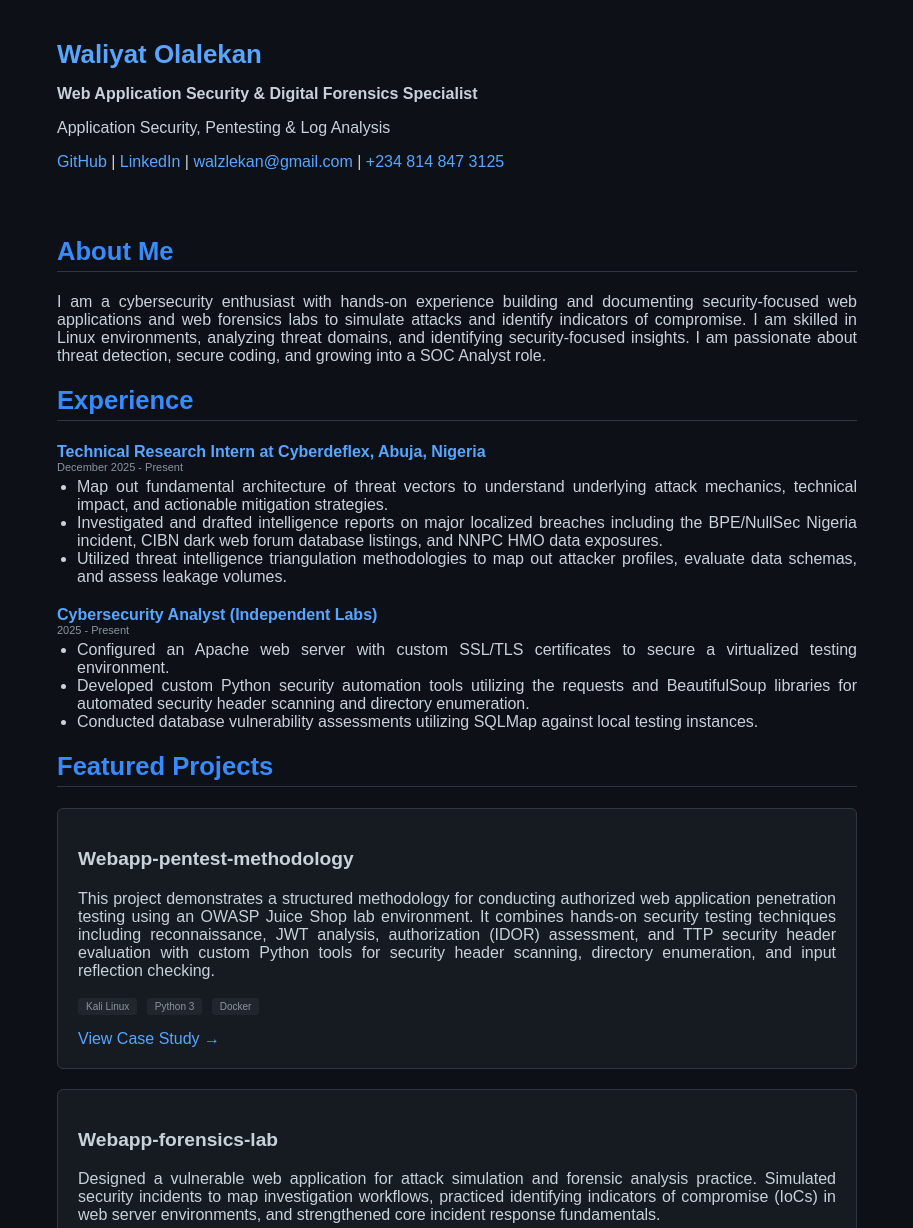
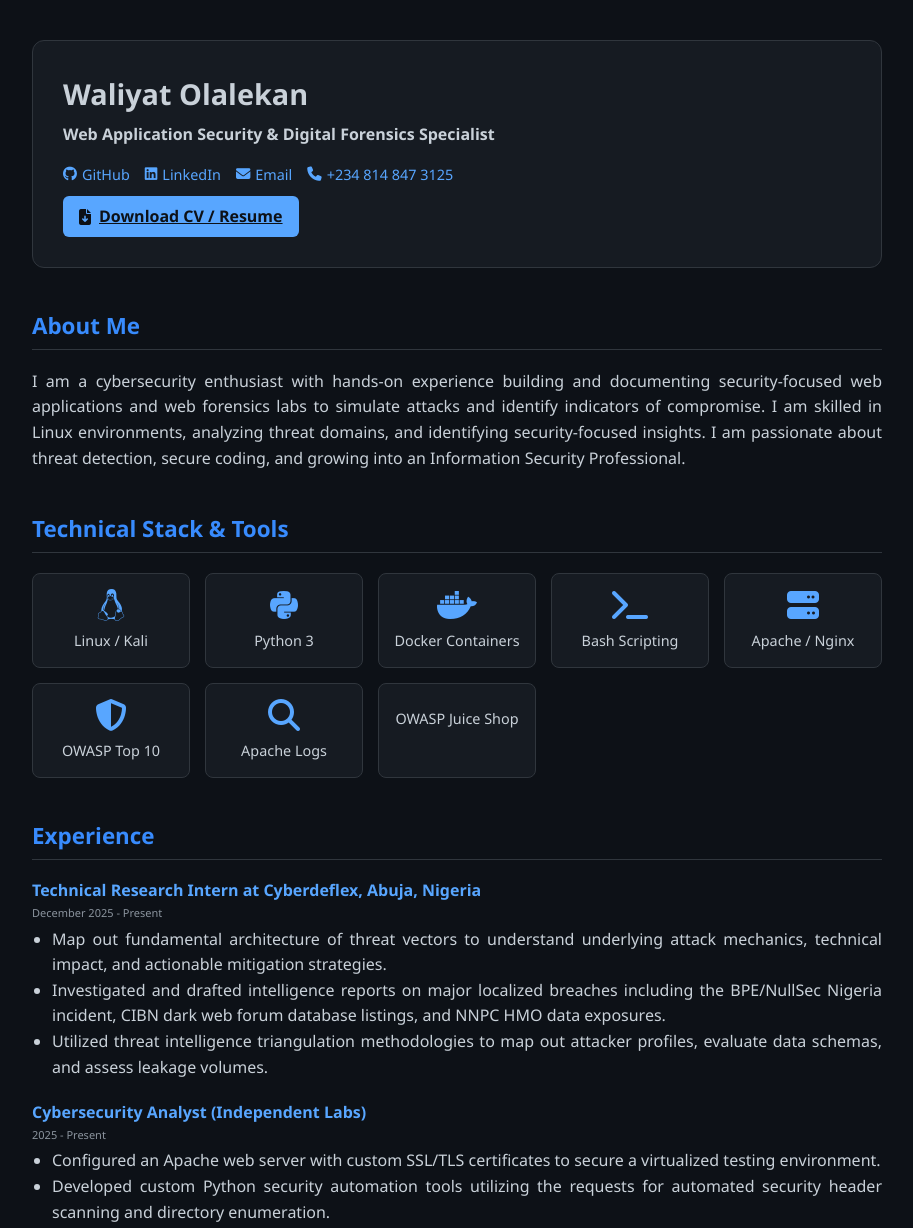
Before and after one commit to waliyatolalekan/waliyatolalekan.github.io, a plain HTML site: page index.html in a window 1280 px wide. Shown: the top 1228 px of the page, without its empty margins (183-1096 px from the left). Drawn offline with Linux system fonts and the light colour scheme.

Commit message:
Refactor index.html for design and content updates
Updated styles and layout for improved design. Modified text content for clarity and accuracy.

```diff
--- a/index.html
+++ b/index.html
@@ -4,92 +4,242 @@
     <meta charset="UTF-8">
     <meta name="viewport" content="width=device-width, initial-scale=1.0">
     <title>Waliyat Olalekan | Web Application Security & Digital Forensics</title>
+    <!-- Importing FontAwesome for clean tech stack icons -->
+    <link rel="stylesheet" href="https://cdnjs.cloudflare.com/ajax/libs/font-awesome/6.4.0/css/all.min.css">
     <style>
+        :root {
+            --bg-main: #0d1117;
+            --bg-card: #161b22;
+            --border-color: #30363d;
+            --text-main: #c9d1d9;
+            --text-muted: #8b949e;
+            --primary: #58a6ff; /* Clean Steel Blue */
+            --accent: #388bfd;  /* Deep Slate Blue */
+        }
+
         body {
-            background-color: #0d1117;
-            color: #c9d1d9;
-            font-family: Corbel, sans-serif;
+            background-color: var(--bg-main);
+            color: var(--text-main);
+            font-family: 'Segoe UI', Corbel, sans-serif;
             margin: 0;
             padding: 40px 20px;
+            line-height: 1.6;
         }
+
         .container {
-            max-width: 800px;
+            max-width: 850px;
             margin: 0 auto;
         }
-        header {
-            /* Green border removed */
-            padding-bottom: 20px;
-            margin-bottom: 30px;
+
+        /* Profile Layout Block */
+        .profile-card {
+            display: flex;
+            align-items: center;
+            gap: 30px;
+            background: var(--bg-card);
+            border: 1px solid var(--border-color);
+            border-radius: 12px;
+            padding: 30px;
+            margin-bottom: 40px;
         }
-        h1 {
-            color: #58a6ff;
-            margin: 0 0 10px 0;
-            font-size: 1.62rem; /* 1% larger than h2 (1.6rem) */
+
+        .profile-img {
+            width: 140px;
+            height: 140px;
+            border-radius: 50%;
+            border: 3px solid var(--primary);
+            object-fit: cover;
         }
+
+        .profile-info h1 {
+            margin: 0 0 5px 0;
+            color: var(--text-main);
+            font-size: 1.8rem;
+        }
+
+        .profile-info p {
+            margin: 5px 0;
+            text-align: left;
+        }
+
+        .contact-links {
+            margin-top: 15px;
+            display: flex;
+            flex-wrap: wrap;
+            gap: 15px;
+            font-size: 0.9rem;
+        }
+
+        .contact-links a {
+            color: var(--primary);
+            text-decoration: none;
+            display: flex;
+            align-items: center;
+            gap: 5px;
+        }
+
+        /* Action Buttons */
+        .btn-cv {
+            display: inline-flex;
+            align-items: center;
+            gap: 8px;
+            background: var(--primary);
+            color: var(--bg-main) !important;
+            padding: 8px 16px;
+            border-radius: 6px;
+            font-weight: bold;
+            margin-top: 10px;
+            transition: opacity 0.2s;
+        }
+        .btn-cv:hover {
+            opacity: 0.9;
+            text-decoration: none !important;
+        }
+
         h2 {
-            color: #388bfd;
-            border-bottom: 1px solid #30363d;
+            color: var(--accent);
+            border-bottom: 1px solid var(--border-color);
             padding-bottom: 5px;
-            font-size: 1.6rem; /* Decreased by 1 step */
+            font-size: 1.4rem;
+            margin-top: 40px;
         }
-        h3 {
-            font-size: 1.2rem; /* Decreased by 1 step */
-            color: #c9d1d9;
+
+        p, li {
+            text-align: justify;
+            color: var(--text-main);
         }
-        p, li {
-            text-align: justify; /* Justified text */
+
+        ul {
+            padding-left: 20px;
         }
-        a { color: #58a6ff; text-decoration: none; }
-        a:hover { text-decoration: underline; }
+
+        /* Tech Stack Grid Styling */
+        .tech-grid {
+            display: grid;
+            grid-template-columns: repeat(auto-fill, minmax(130px, 1fr));
+            gap: 15px;
+            margin-top: 20px;
+        }
+
+        .tech-item {
+            background: var(--bg-card);
+            border: 1px solid var(--border-color);
+            border-radius: 8px;
+            padding: 15px;
+            text-align: center;
+            font-size: 0.9rem;
+            font-weight: 500;
+        }
+
+        .tech-item i {
+            display: block;
+            font-size: 2rem;
+            color: var(--primary);
+            margin-bottom: 8px;
+        }
+
+        /* Project Cards */
         .project-card {
-            background: #161b22;
-            border: 1px solid #30363d;
-            border-radius: 6px;
-            padding: 20px;
-            margin-bottom: 20px;
+            background: var(--bg-card);
+            border: 1px solid var(--border-color);
+            border-radius: 8px;
+            padding: 25px;
+            margin-bottom: 25px;
         }
+
+        .project-card h3 {
+            margin-top: 0;
+            color: var(--primary);
+            font-size: 1.2rem;
+        }
+
         .tag {
-            background: #21262d;
-            color: #8b949e;
-            padding: 3px 8px;
-            font-size: 10px;
-            border-radius: 3px;
+            background: var(--bg-main);
+            color: var(--text-muted);
+            padding: 4px 10px;
+            font-size: 11px;
+            border-radius: 4px;
             margin-right: 5px;
+            border: 1px solid var(--border-color);
         }
+
         footer {
-            margin-top: 50px;
+            margin-top: 60px;
             text-align: center;
-            font-size: 10px;
-            color: #8b949e;
+            font-size: 11px;
+            color: var(--text-muted);
+            border-top: 1px solid var(--border-color);
+            padding-top: 20px;
+        }
+
+        /* Responsive Design tweaks for mobile devices */
+        @media (max-width: 600px) {
+            .profile-card {
+                flex-direction: column;
+                text-align: center;
+            }
+            .profile-info p {
+                text-align: center;
+            }
+            .contact-links {
+                justify-content: center;
+            }
         }
     </style>
 </head>
 <body>
     <div class="container">
-        <header>
-            <h1>Waliyat Olalekan</h1>
-            <p><strong>Web Application Security & Digital Forensics Specialist</strong></p>
-            <p>Application Security, Pentesting & Log Analysis</p>
-            <p>
-                <a href="https://github.com/waliyatolalekan" target="_blank">GitHub</a> |
-                <a href="https://www.linkedin.com/in/waliyat-olalekan-2097422b6" target="_blank">LinkedIn</a> |
-                <a href="mailto:walzlekan@gmail.com">walzlekan@gmail.com</a> |
-                <a href="tel:+2348148473125">+234 814 847 3125</a>
-            </p>
+
+        <!-- HEADER PROFILE BLOCK -->
+        <header class="profile-card">
+            <!-- Looks for the profile.jpg file you uploaded -->
+            <img src="profile.jpg" alt="Waliyat Olalekan" class="profile-img" onerror="this.style.display='none'">
+            <div class="profile-info">
+                <h1>Waliyat Olalekan</h1>
+                <p><strong>Web Application Security & Digital Forensics Specialist</strong></p>
+
+                <div class="contact-links">
+                    <a href="https://github.com/waliyatolalekan" target="_blank"><i class="fab fa-github"></i> GitHub</a>
+                    <a href="https://www.linkedin.com/in/waliyat-olalekan-2097422b6" target="_blank"><i class="fab fa-linkedin"></i> LinkedIn</a>
+                    <a href="mailto:walzlekan@gmail.com"><i class="fas fa-envelope"></i> Email</a>
+                    <a href="tel:+2348148473125"><i class="fas fa-phone"></i> +234 814 847 3125</a>
+                </div>
+
+                <!-- CV DOWNLOAD BUTTON -->
+                <a href="Waliyat_Olalekan_CV.pdf" download class="btn-cv">
+                    <i class="fas fa-file-download"></i> Download CV / Resume
+                </a>
+            </div>
         </header>
 
+        <!-- ABOUT ME -->
         <section id="about">
             <h2>About Me</h2>
-            <p>I am a cybersecurity enthusiast with hands‐on experience building and documenting security-focused web applications and web forensics labs to simulate attacks and identify indicators of compromise. I am skilled in Linux environments, analyzing threat domains, and identifying security-focused insights. I am passionate about threat detection, secure coding, and growing into a SOC Analyst role.</p>
+            <p>I am a cybersecurity enthusiast with hands‐on experience building and documenting security-focused web applications and web forensics labs to simulate attacks and identify indicators of compromise. I am skilled in Linux environments, analyzing threat domains, and identifying security-focused insights. I am passionate about threat detection, secure coding, and growing into an Information Security Professional.</p>
         </section>
 
+        <!-- TECH STACK GRID -->
+        <section id="tech-stack">
+            <h2>Technical Stack & Tools</h2>
+            <div class="tech-grid">
+                <div class="tech-item"><i class="fab fa-linux"></i>Linux / Kali</div>
+                <div class="tech-item"><i class="fab fa-python"></i>Python 3</div>
+                <div class="tech-item"><i class="fab fa-docker"></i>Docker Containers</div>
+                <div class="tech-item"><i class="fas fa-terminal"></i>Bash Scripting</div>
+                <div class="tech-item"><i class="fas fa-server"></i>Apache / Nginx</div>
+                <div class="tech-item"><i class="fas fa-shield-alt"></i>OWASP Top 10</div>
+                <div class="tech-item"><i class="fas fa-search"></i>Apache Logs</div>
+                <div class="tech-item"><i class="fas fa-vulnerabiltiy testbed"></i>OWASP Juice Shop</div>
+            </div>
+        </section>
+
+        <!-- EXPERIENCE -->
         <section id="experience">
             <h2>Experience</h2>
-
             <div style="margin-bottom: 20px;">
-                <p style="margin: 0; color: #58a6ff;"><strong>Technical Research Intern at Cyberdeflex, Abuja, Nigeria</strong></p>
-                <p style="margin: 0; font-size: 11px; color: #8b949e;">December 2025 ‐ Present</p>
-                <ul style="margin-top: 5px; padding-left: 20px;">
+                <p style="margin: 0; color: var(--primary);"><strong>Technical Research Intern at Cyberdeflex, Abuja, Nigeria</strong></p>
+                <p style="margin: 0; font-size: 11px; color: var(--text-muted);">December 2025 ‐ Present</p>
+                <ul style="margin-top: 5px;">
                     <li>Map out fundamental architecture of threat vectors to understand underlying attack mechanics, technical impact, and actionable mitigation strategies.</li>
                     <li>Investigated and drafted intelligence reports on major localized breaches including the BPE/NullSec Nigeria incident, CIBN dark web forum database listings, and NNPC HMO data exposures.</li>
                     <li>Utilized threat intelligence triangulation methodologies to map out attacker profiles, evaluate data schemas, and assess leakage volumes.</li>
@@ -97,62 +247,60 @@
             </div>
 
             <div style="margin-bottom: 20px;">
-                <p style="margin: 0; color: #58a6ff;"><strong>Cybersecurity Analyst (Independent Labs)</strong></p>
-                <p style="margin: 0; font-size: 11px; color: #8b949e;">2025 ‐ Present</p>
-                <ul style="margin-top: 5px; padding-left: 20px;">
+                <p style="margin: 0; color: var(--primary);"><strong>Cybersecurity Analyst (Independent Labs)</strong></p>
+                <p style="margin: 0; font-size: 11px; color: var(--text-muted);">2025 ‐ Present</p>
+                <ul style="margin-top: 5px;">
                     <li>Configured an Apache web server with custom SSL/TLS certificates to secure a virtualized testing environment.</li>
-                    <li>Developed custom Python security automation tools utilizing the requests and BeautifulSoup libraries for automated security header scanning and directory enumeration.</li>
+                    <li>Developed custom Python security automation tools utilizing the requests for automated security header scanning and directory enumeration.</li>
                     <li>Conducted database vulnerability assessments utilizing SQLMap against local testing instances.</li>
                 </ul>
             </div>
         </section>
 
+        <!-- FEATURED PROJECTS -->
         <section id="projects">
             <h2>Featured Projects</h2>
 
             <div class="project-card">
                 <h3>Webapp-pentest-methodology</h3>
                 <p>This project demonstrates a structured methodology for conducting authorized web application penetration testing using an OWASP Juice Shop lab environment. It combines hands-on security testing techniques including reconnaissance, JWT analysis, authorization (IDOR) assessment, and TTP security header evaluation with custom Python tools for security header scanning, directory enumeration, and input reflection checking.</p>
-                <p>
+                <div style="margin-top: 15px; margin-bottom: 15px;">
                     <span class="tag">Kali Linux</span>
                     <span class="tag">Python 3</span>
                     <span class="tag">Docker</span>
-                </p>
+                </div>
                 <a href="https://github.com/waliyatolalekan/webapp-pentest-methodology" target="_blank">View Case Study &rarr;</a>
             </div>
 
             <div class="project-card">
                 <h3>Webapp-forensics-lab</h3>
                 <p>Designed a vulnerable web application for attack simulation and forensic analysis practice. Simulated security incidents to map investigation workflows, practiced identifying indicators of compromise (IoCs) in web server environments, and strengthened core incident response fundamentals.</p>
-                <p>
+                <div style="margin-top: 15px; margin-bottom: 15px;">
                     <span class="tag">Digital Forensics</span>
                     <span class="tag">Apache</span>
                     <span class="tag">Linux logs</span>
-                </p>
+                </div>
                 <a href="https://github.com/waliyatolalekan/webapp-forensics-lab" target="_blank">View Case Study &rarr;</a>
             </div>
 
             <div class="project-card">
                 <h3>dvwa-security-assessment</h3>
                 <p>This project demonstrates both offensive security techniques and defensive security controls, highlighting secure configuration, encryption, and forensic analysis. Includes network reconnaissance via Nmap, vulnerability mapping, SQLi/XSS exploration via Metasploit, log analysis, and implementation of HTTPS/TLS certificates monitored via Wireshark.</p>
-                <p>
+                <div style="margin-top: 15px; margin-bottom: 15px;">
                     <span class="tag">Vulnerability Testing</span>
                     <span class="tag">DVWA</span>
                     <span class="tag">Metasploit</span>
-                </p>
+                </div>
                 <a href="https://github.com/waliyatolalekan/dvwa-security-assessment" target="_blank">View Case Study &rarr;</a>
             </div>
         </section>
 
-        <section id="education">
-            <h2>Education & Certifications</h2>
-            <div style="margin-bottom: 20px;">
-                <p style="margin: 0; color: #58a6ff;"><strong>Bachelor of Science in Computer Science</strong></p>
-                <p style="margin: 0; font-size: 13px; color: #8b949e;">University Of Port Harcourt | 2025</p>
-            </div>
+        <!-- CERTIFICATIONS -->
+        <section id="certifications">
+            <h2>Certifications</h2>
             <div>
-                <p style="margin: 0; color: #58a6ff;"><strong>Relevant Training & Badges</strong></p>
-                <ul style="margin-top: 5px; padding-left: 20px;">
+                <p style="margin: 0; color: var(--primary);"><strong>Relevant Training & Badges</strong></p>
+                <ul style="margin-top: 5px;">
                     <li>Web Application Security & Digital Forensics — International Cybersecurity and Digital Forensics Academy (ICDFA) (In Progress)</li>
                     <li>Virtual Privacy Academy — Nigeria Data Protection Commission (NDPC)</li>
                 </ul>
@@ -160,7 +308,7 @@
         </section>
 
         <footer>
-            <p>Built with plain HTML/CSS. Hosted on GitHub Pages. © 2026</p>
+            <p>Hosted via GitHub Pages. © 2026</p>
         </footer>
     </div>
 </body>
```
